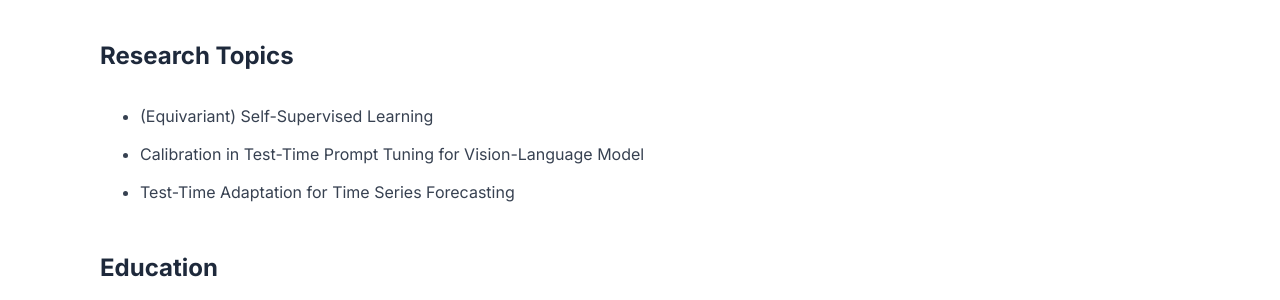
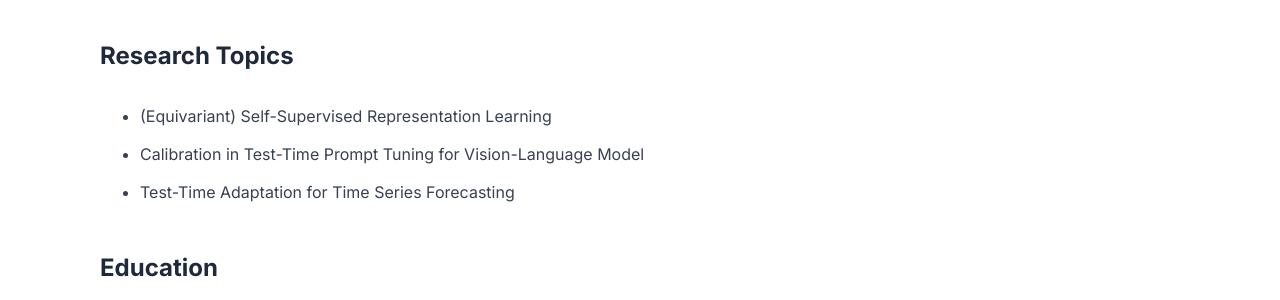
Before and after one commit to jaebyeong98/jaebyeong98.github.io, a Jekyll site: the page built from index.md, in a window 1280 px wide. Shown: the part 333-633 px from the top of the page. Built offline with Jekyll 4.4.1, drawn with Linux system fonts in a browser that asks for light colours.

```diff
--- a/_data/home.yml
+++ b/_data/home.yml
@@ -74,7 +74,7 @@ footer_entries:
     url: feed.xml
 
 research_topics:
-  - title: (Equivariant) Self-Supervised Learning
+  - title: (Equivariant) Self-Supervised Representation Learning
     url: false
   - title: Calibration in Test-Time Prompt Tuning for Vision-Language Model
     url: false
```
